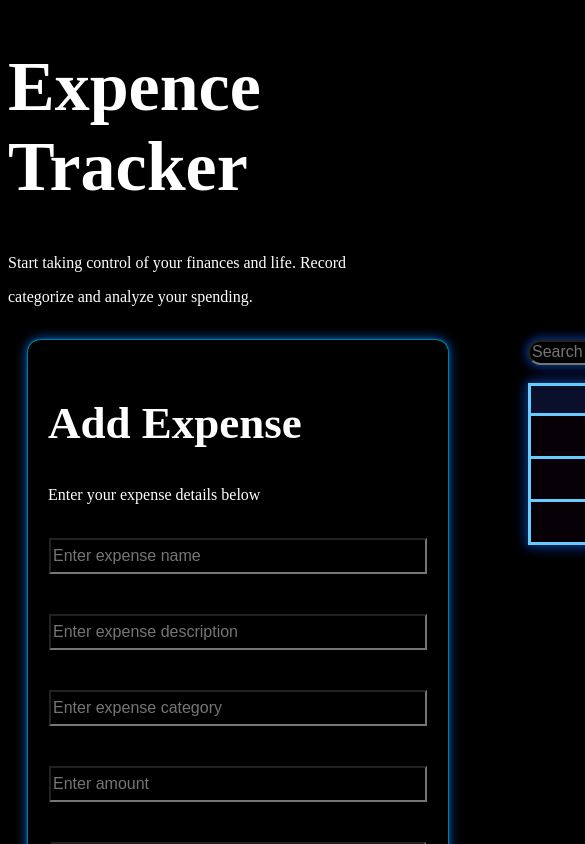
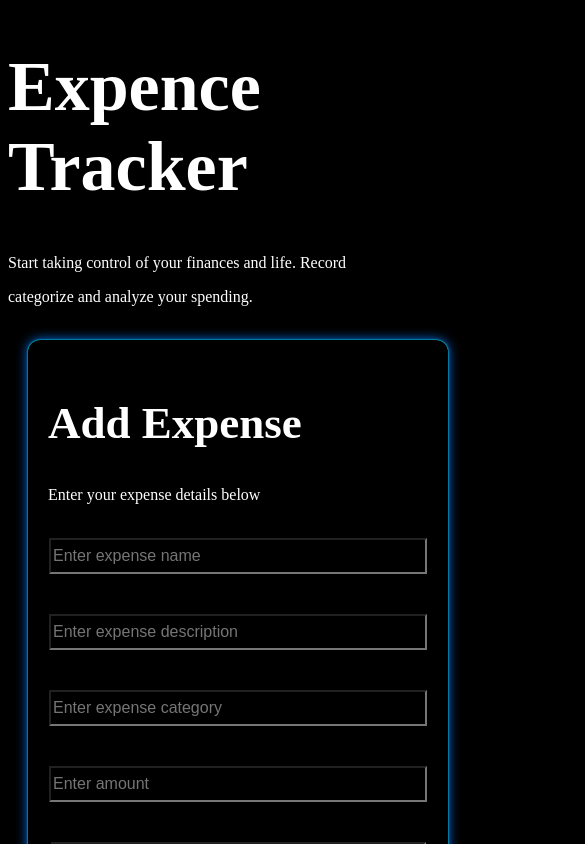
Before and after one commit to LavenderMorara/expense-tracker-codeChallenge, a React (Vite) app: page / in a window 390 px wide. Shown: the top 844 px of the page, 585 px wide, since content can reach past the window. Built offline with nearby package versions, Linux system fonts and the light colour scheme.

Commit message:
edited css

```diff
--- a/src/App.css
+++ b/src/App.css
@@ -1,5 +1,5 @@
 @media (max-width: 768px) {
-  #parentDiv {
+  #ParentDiv {
     display: flex;
     flex-direction: column;
   }
--- a/src/components/Home.jsx
+++ b/src/components/Home.jsx
@@ -60,7 +60,7 @@ const Home = () => {
 
   return (
     <>
-    <div id="parentDiv">
+    <div id="ParentDiv">
         <AddExpenseForm  handleSubmit={handleSubmit} handleChange={handleChange} newExpense={newExpense}/>
         <div id="tableAndSearch">
         <Search searchTerm ={searchTerm}  handleSearchTerm ={handleSearchTerm} handleOnchangeSearch={handleOnchangeSearch}/>
```
